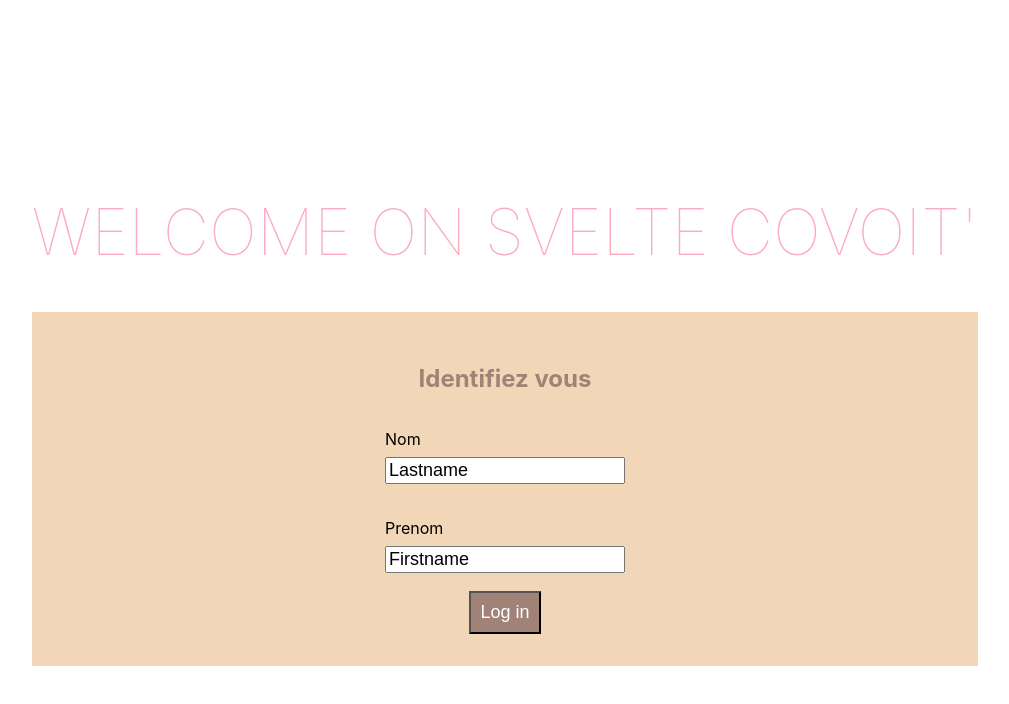
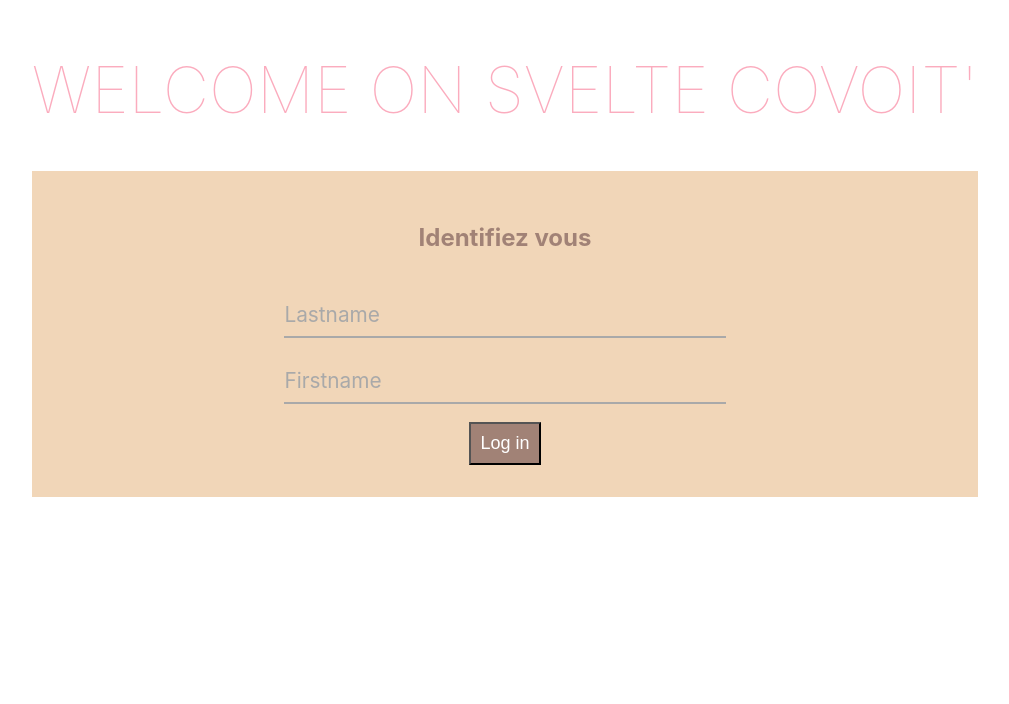
Before and after one commit to gabbloquet/svelte-covoiturage, a Svelte app: page / in a window 1280 px wide. Shown: the top 704 px of the page, without its empty margins (143-1152 px from the left). Built offline with nearby package versions, Linux system fonts and the light colour scheme.

Commit message:
:sparkles: SASS in Svelte

```diff
--- a/package.json
+++ b/package.json
@@ -16,6 +16,8 @@
     "svelte": "^3.0.0"
   },
   "dependencies": {
-    "sirv-cli": "^0.4.4"
+    "node-sass": "^4.13.0",
+    "sirv-cli": "^0.4.4",
+    "svelte-preprocess": "^3.3.0"
   }
 }
--- a/public/global.css
+++ b/public/global.css
@@ -7,7 +7,6 @@ html, body {
 body {
 	display: flex;
 	flex-direction: column;
-	justify-content: space-around;
 	align-items: center;
 	font-family: -apple-system, BlinkMacSystemFont, "Segoe UI", Roboto, Oxygen-Sans, Ubuntu, Cantarell, "Helvetica Neue", sans-serif;
 }
--- a/rollup.config.js
+++ b/rollup.config.js
@@ -3,6 +3,7 @@ import resolve from '@rollup/plugin-node-resolve';
 import commonjs from '@rollup/plugin-commonjs';
 import livereload from 'rollup-plugin-livereload';
 import { terser } from 'rollup-plugin-terser';
+import autoPreprocess from 'svelte-preprocess';
 
 const production = !process.env.ROLLUP_WATCH;
 
@@ -22,7 +23,8 @@ export default {
 			// a separate file — better for performance
 			css: css => {
 				css.write('public/build/bundle.css');
-			}
+			},
+			preprocess: autoPreprocess()
 		}),
 
 		// If you have external dependencies installed from
--- a/src/App.svelte
+++ b/src/App.svelte
@@ -1,28 +1,10 @@
 <script>
-	export let lastname;
-	export let firstname;
-
-	function handleClick() {
-		console.log(lastname, firstname)
-	}
+	import Authentification from './components/authentification/authentification.svelte'
 </script>
 
 <main>
 	<h1>Welcome on Svelte covoit'</h1>
-	<form on:submit|preventDefault>
-		<h2>Identifiez vous</h2>
-		<label>
-			<p>Nom</p>
-			<input bind:value={lastname}>
-		</label>
-		<label>
-			<p>Prenom</p>
-			<input bind:value={firstname}>
-		</label>
-		<button on:click|once={handleClick}>
-			Log in
-		</button>
-	</form>
+	<Authentification/>
 </main>
 
 <style>
@@ -32,38 +14,4 @@
 		font-weight: 100;
 		color: var(--COLOR-PINK);
 	}
-
-	h2 {
-		color: var(--COLOR-BROWN)
-	}
-
-	form {
-		display: flex;
-		flex-direction: column;
-		align-items: center;
-		padding: 2em;
-		background-color: var(--COLOR-DARK-ORANGE);
-	}
-
-	label {
-		display: flex;
-		flex-direction: column;
-		font-size: medium;
-	}
-
-	input {
-		font-size: large;
-		margin-bottom: 1em;
-	}
-
-	p {
-		margin-bottom: 0.5em;
-	}
-
-	button {
-		font-size: large;
-		padding: 0.5em;
-		color: white;
-		background-color: var(--COLOR-BROWN);
-	}
 </style>
--- /dev/null
+++ b/src/components/authentification/authentification.scss
@@ -0,0 +1,78 @@
+h2 {
+  color: var(--COLOR-BROWN)
+}
+
+form {
+  display: flex;
+  flex-direction: column;
+  align-items: center;
+  padding: 2em;
+  background-color: var(--COLOR-DARK-ORANGE);
+}
+
+button {
+  font-size: large;
+  color: white;
+  padding: 0.5em;
+  margin-top: 1em;
+  background-color: var(--COLOR-BROWN);
+}
+
+//Beautiful input
+
+.form__group {
+  position: relative;
+  padding: 15px 0 0;
+  margin-top: 10px;
+  width: 50%;
+}
+
+.form__field {
+  font-family: inherit;
+  width: 100%;
+  border: 0;
+  border-bottom: 2px solid darkgrey;
+  outline: 0;
+  font-size: 1.3rem;
+  color: white;
+  padding: 7px 0;
+  background: transparent;
+  transition: border-color 0.2s;
+
+  &::placeholder {
+    color: transparent;
+  }
+
+  &:placeholder-shown ~ .form__label {
+    font-size: 1.3rem;
+    cursor: text;
+    top: 20px;
+  }
+}
+
+.form__label {
+  position: absolute;
+  top: 0;
+  display: block;
+  transition: 0.2s;
+  font-size: 1rem;
+  color: darkgray;
+}
+
+.form__field:focus {
+  ~ .form__label {
+    position: absolute;
+    top: 0;
+    display: block;
+    transition: 0.2s;
+    font-size: 1rem;
+    color: var(--COLOR-BROWN);
+    font-weight: 700;
+  }
+  padding-bottom: 6px;
+  border-bottom: 2px solid var(--COLOR-BROWN);
+  font-weight: 700;
+  border-width: 3px;
+  border-image: var(--COLOR-BROWN);
+  border-image-slice: 1;
+}
--- /dev/null
+++ b/src/components/authentification/authentification.svelte
@@ -0,0 +1,28 @@
+<script>
+    export let lastname;
+    export let firstname;
+
+    function handleClick() {
+      console.log(lastname, firstname)
+    }
+</script>
+
+<form on:submit|preventDefault>
+    <h2>Identifiez vous</h2>
+    <div class="form__group field">
+      <input class="form__field" placeholder="Lastname" bind:value={lastname}/>
+      <label class="form__label">Lastname</label>
+    </div>
+  <div class="form__group">
+    <input class="form__field" placeholder="Firstname" bind:value={firstname}/>
+    <label class="form__label">Firstname</label>
+  </div>
+    <button on:click|once={handleClick}>
+      Log in
+    </button>
+</form>
+
+
+<style lang="scss">
+  @import './authentification.scss';
+</style>
```
Also changed, not shown: src/utils/style/root.css (deleted, +0 -7 lines), 1 other file (tests, documents, lock files or other folders).
